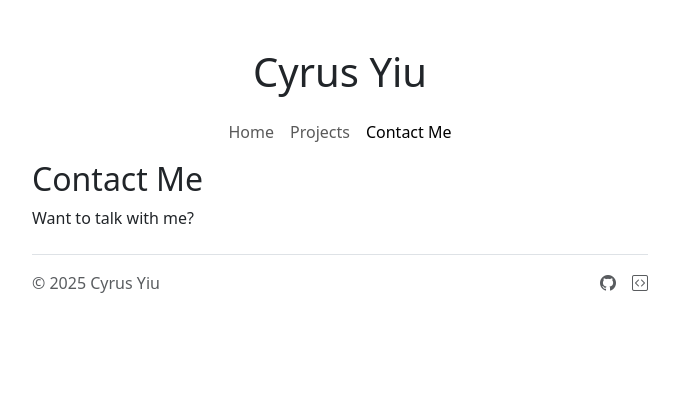
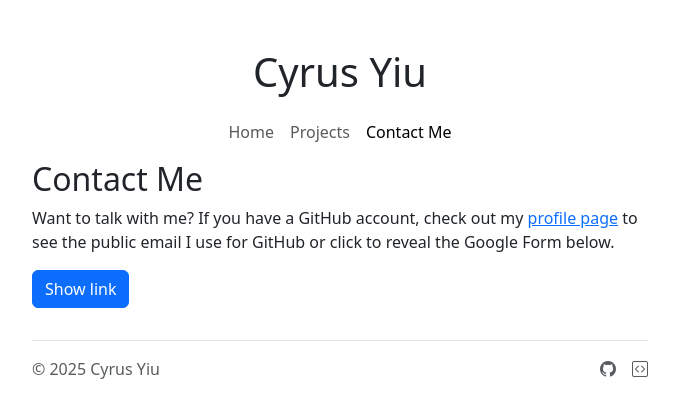
Before and after one commit to UnsignedArduino/cyrus-yiu, a Next.js app: page /contact in a window 1280 px wide. Shown: the top 418 px of the page, without its empty margins (300-979 px from the left). Built offline with nearby package versions, Linux system fonts and the light colour scheme.

Commit message:
Update contact page and main page github stats

```diff
--- a/src/components/Layout/index.tsx
+++ b/src/components/Layout/index.tsx
@@ -28,7 +28,7 @@ export default function Layout({
       <div className="container-fluid">
         <div className="row">
           <div className="col d-none d-md-block" />
-          <div className="col-auto col-md-8 col-lg-7 col-xl-6">
+          <div className="col col-md-8 col-lg-7 col-xl-6">
             <Header current={current} />
             <main>{children}</main>
             <Footer />
--- a/src/pages/contact.tsx
+++ b/src/pages/contact.tsx
@@ -1,10 +1,74 @@
 import Layout from "@/components/Layout";
+import AutoLink from "@/components/Linkable/AutoLink";
+import React from "react";
+
+enum FormState {
+  Hidden,
+  ShowingLink,
+  ShowingIframe,
+}
 
 export default function Contact() {
+  const [state, showMore] = React.useReducer((s: FormState) => {
+    if (s === FormState.Hidden) {
+      return FormState.ShowingLink;
+    }
+    if (s === FormState.ShowingLink) {
+      return FormState.ShowingIframe;
+    }
+    return FormState.ShowingIframe;
+  }, FormState.Hidden);
+
   return (
     <Layout title="Contact Me | Cyrus Yiu" current="Contact Me">
       <h2>Contact Me</h2>
-      <p>Want to talk with me?</p>
+      <p>
+        Want to talk with me? If you have a GitHub account, check out my{" "}
+        <AutoLink href="https://github.com/UnsignedArduino">
+          profile page
+        </AutoLink>{" "}
+        to see the public email I use for GitHub or click to reveal the Google
+        Form below.
+      </p>
+      <div>
+        <button
+          className="btn btn-primary mb-2"
+          onClick={() => {
+            showMore();
+          }}
+          disabled={state === FormState.ShowingIframe}
+        >
+          {
+            {
+              [FormState.Hidden]: "Show link",
+              [FormState.ShowingLink]: "Show form",
+              [FormState.ShowingIframe]: "Show form",
+            }[state]
+          }
+        </button>
+        {state === FormState.ShowingLink && (
+          <p>
+            Click{" "}
+            <AutoLink href="https://forms.gle/X8ykkvuoE3XtU9gn6">here</AutoLink>{" "}
+            to open the form in a new tab.
+          </p>
+        )}
+        {state === FormState.ShowingIframe && (
+          <>
+            <p>
+              Fill out the form below or click{" "}
+              <AutoLink href="https://forms.gle/X8ykkvuoE3XtU9gn6">
+                here
+              </AutoLink>{" "}
+              to open the form in a new tab.
+            </p>
+            <iframe
+              className="w-100 vh-100"
+              src="https://docs.google.com/forms/d/e/1FAIpQLSeZlANfSlfsUE_MEn3uErwqeur5MMGfmtGVNwkCSjp1ZE4Lcw/viewform?embedded=true"
+            />
+          </>
+        )}
+      </div>
     </Layout>
   );
 }
```
Also changed, not shown: src/pages/index.tsx (+6 -14 lines).
